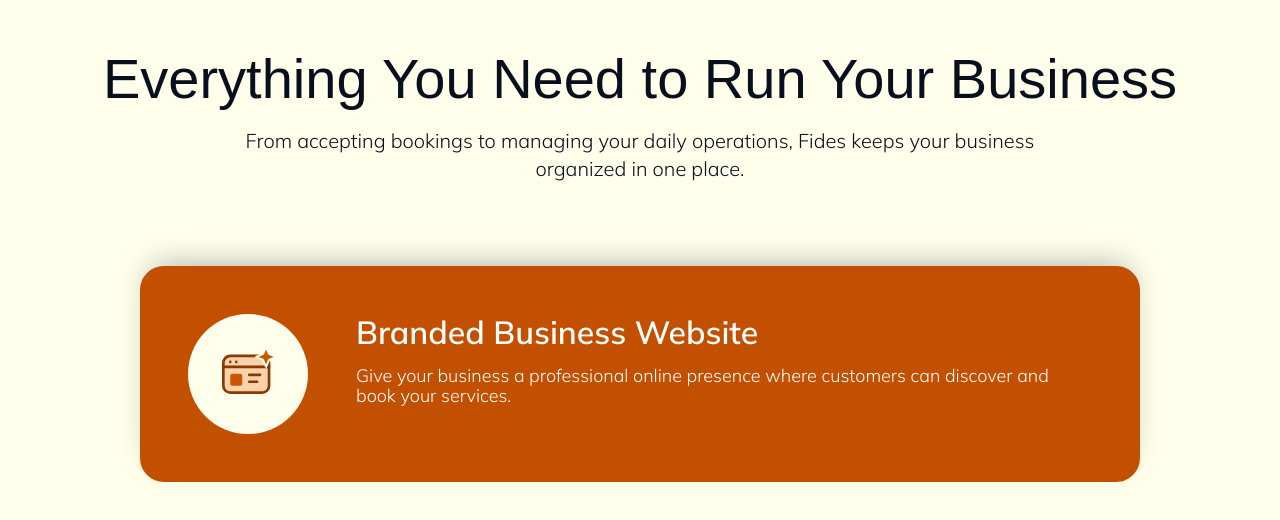
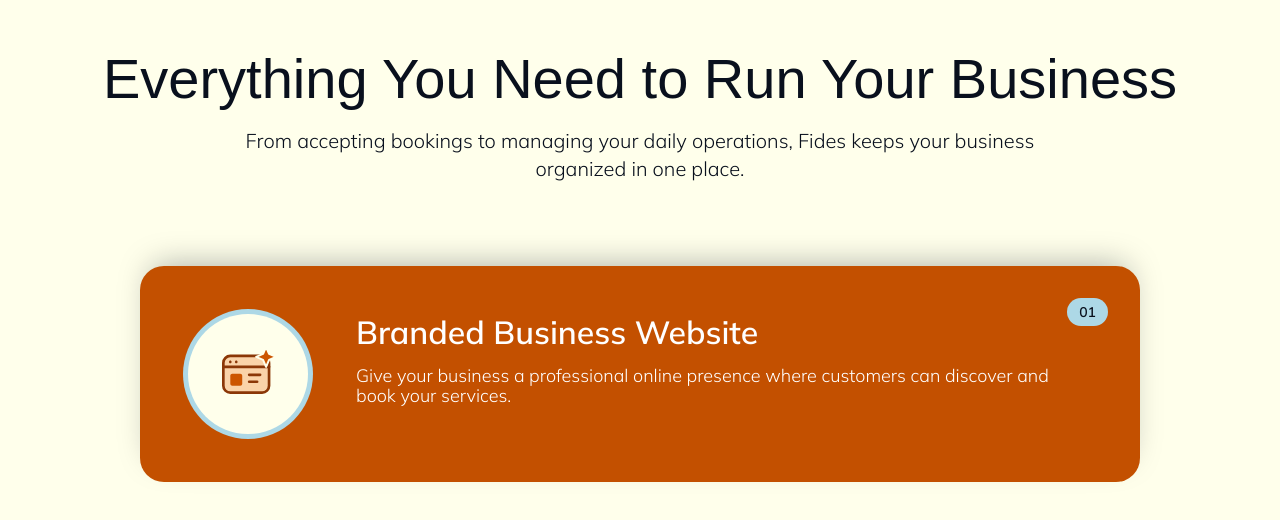
Before and after one commit to kemdav/Fides, a Next.js app: page / in a window 1280 px wide. Shown: the part 2754-3274 px from the top of the page. Built offline with nearby package versions, Linux system fonts and the light colour scheme; no server answers; a web font is replaced by a local one.

Commit message:
feat: blue number pills and icon rings on feature cards

```diff
--- a/src/components/landing/feature-stack.tsx
+++ b/src/components/landing/feature-stack.tsx
@@ -85,7 +85,7 @@ export function FeatureStack({ items, children }: { items: FeatureItem[]; childr
               }}
               className="absolute inset-x-0 top-[calc(var(--i)_*_14px)] flex origin-top flex-col gap-5 rounded-3xl bg-burnt p-6 text-white shadow-[0_-12px_32px_-12px_rgb(9_16_29/0.35)] will-change-transform sm:flex-row sm:gap-12 sm:p-12 lg:top-[calc(var(--i)_*_24px)]"
             >
-              <div className="flex size-20 shrink-0 items-center justify-center rounded-full bg-powder lg:size-[120px]">
+              <div className="flex size-20 shrink-0 items-center justify-center rounded-full bg-powder ring-[5px] ring-sky lg:size-[120px]">
                 <div className="relative size-10 lg:size-16">
                   <div className="absolute" style={{ inset: item.icon.inset }}>
                     <div className="absolute" style={{ inset: item.icon.bleed }}>
@@ -94,6 +94,9 @@ export function FeatureStack({ items, children }: { items: FeatureItem[]; childr
                   </div>
                 </div>
               </div>
+              <span className="absolute right-5 top-5 rounded-full bg-sky px-3 py-1 text-sm/5 font-semibold text-ink sm:right-8 sm:top-8">
+                {String(i + 1).padStart(2, "0")}
+              </span>
               <div className="flex flex-1 flex-col gap-4">
                 <h3 className="text-2xl/8 font-semibold lg:text-[32px]/9">{item.title}</h3>
                 <p className="text-base/6 font-light lg:text-lg/5">{item.description}</p>
```
